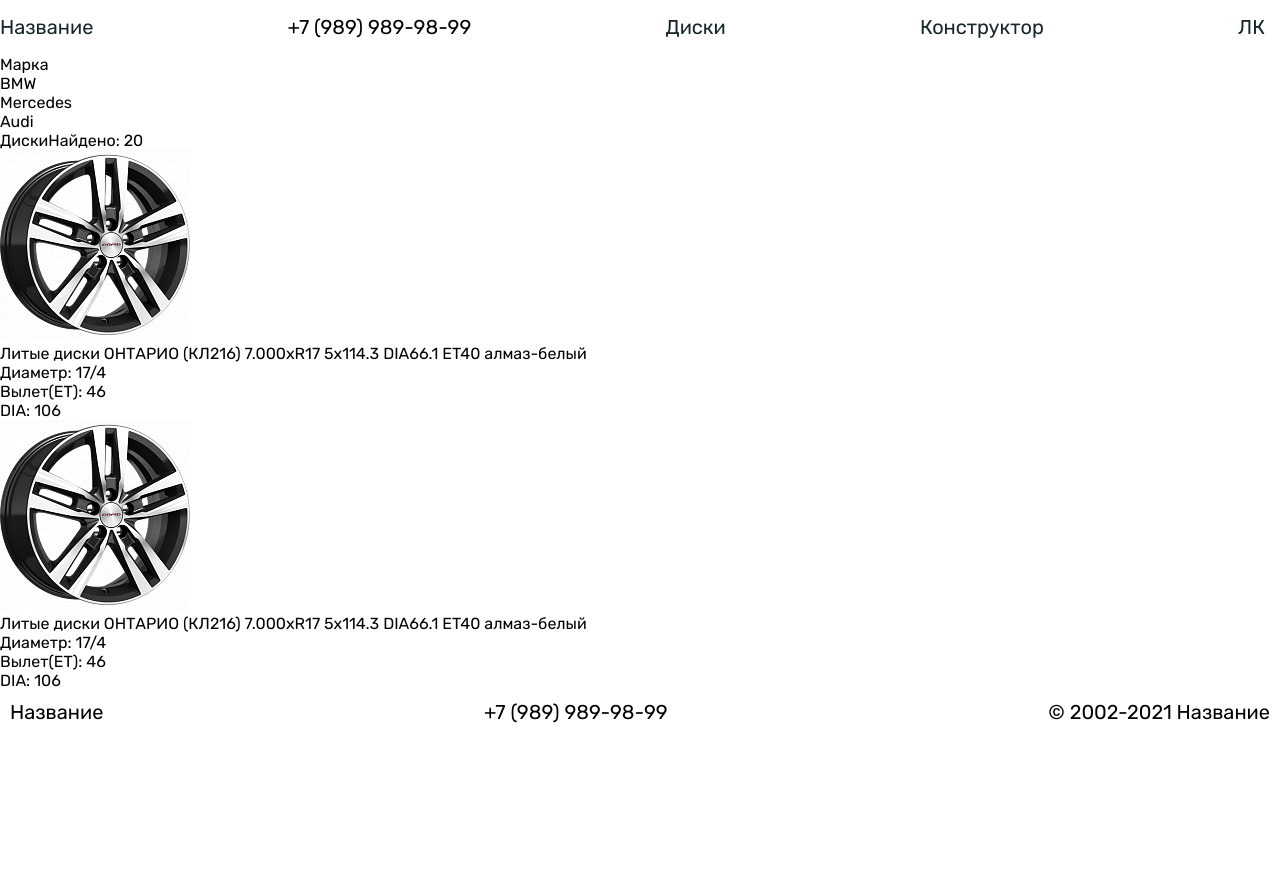
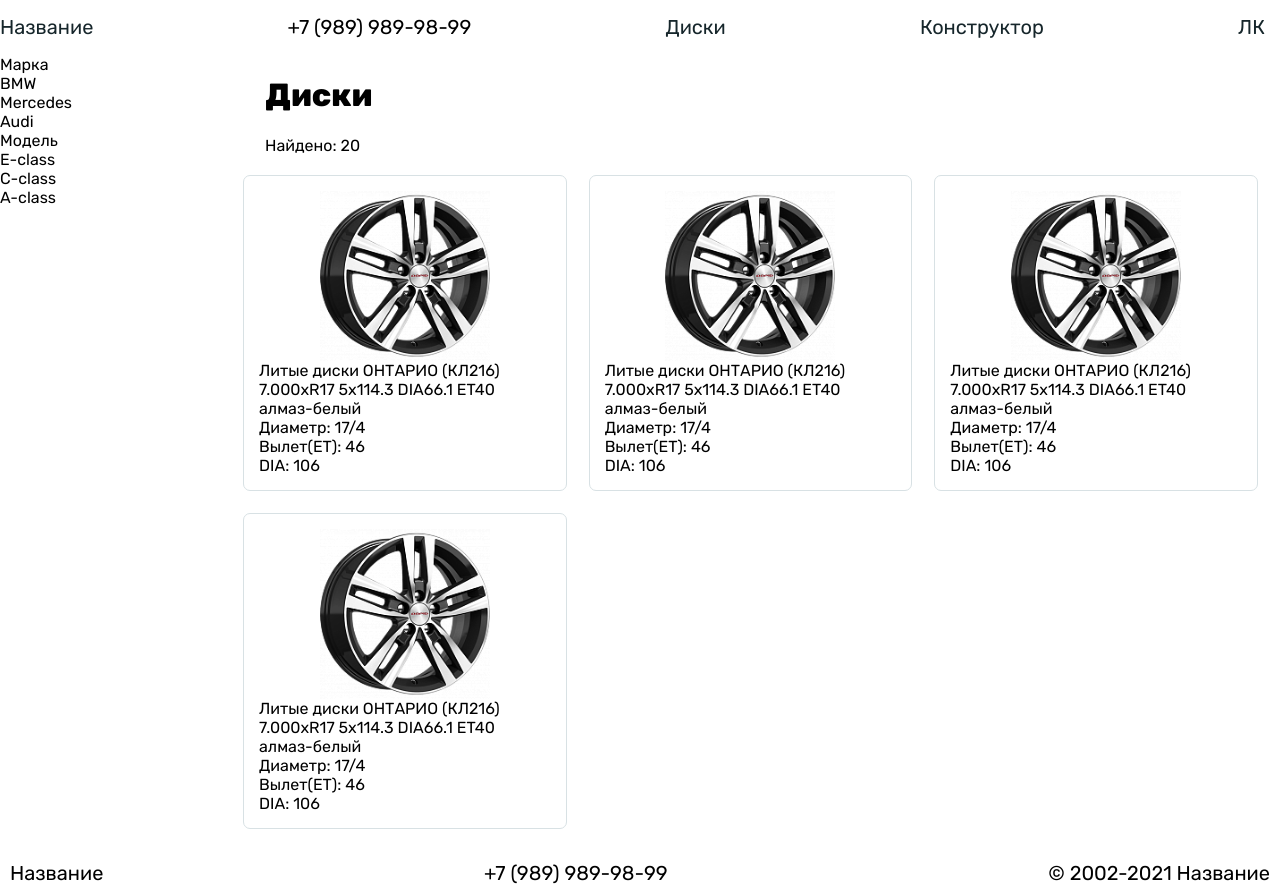
Before and after one commit to krai54rus/disks_shop, a React (Create React App) app: page /catalog in a window 1280 px wide. Before the commit the page ends 800 px from the top, so only its background shows below. Built offline with nearby package versions, Linux system fonts and the light colour scheme.

Commit message:
переделал компоненты и api

```diff
--- a/src/App.css
+++ b/src/App.css
@@ -171,6 +171,71 @@ a{
     width: 100%;
     height: 100%;
   }
+
+/* CATALOG PAGE */
+.catalog-wrapper{
+  display: flex;
+  justify-content: space-between;
+  align-items: flex-start;
+}
+.catalog-filter{
+  width: 300px;
+}
+/* .catalog-filter__list{
+
+}
+.catalog-filter__list_item{
+
+} */
+.catalog-section{
+  width: 100%;
+}
+.catalog-disks__title{
+  margin-left: 22px;
+}
+.catalog-disks__list{
+  display: flex;
+  justify-content: flex-start;
+  align-items: center;
+  flex-wrap: wrap;
+  margin-top: 20px;
+}
+.catalog-disks__list_item{
+  /* max-width: 290px; */
+  width: calc(25% - 22px);
+  margin-right: 22px;
+  margin-bottom: 22px;
+  border: 1px solid #D8E1E4;
+  border-radius: 7px;
+  padding: 15px;
+}
+.catalog-disks__list_item-top{
+  display: flex;
+  justify-content: center;
+  align-items: center;
+  flex-direction: column;
+}
+.catalog-disks__list_item-img{
+  width: 170px;
+  height: 170px;
+}
+.catalog-disks__list_item-img img{
+  width: 100%;
+  height: 100%;
+}
+
+@media (max-width: 1800px){
+  .catalog-disks__list_item  {
+    width: calc(33.33% - 22px);
+  }
+}
+
+@media (max-width: 767px){
+  .catalog-disks__list_item {
+    width: calc(50% - 22px);
+  }
+}
+
 /* FOOTER */
 .footer{
   width: 100%;
--- a/src/components/catalog/CatalogFilter.js
+++ b/src/components/catalog/CatalogFilter.js
@@ -1,8 +1,12 @@
-import React from 'react';
+import React, { useEffect } from 'react';
 function CatalogFilter(props){
+    useEffect(()=>{
+        console.log('filter');
+    })
     return (
         <div className="catalog-filter">
                 <div className="catalog-filter__list">
+
                     <div className="catalog-filter__list_item">
                         <div className="catalog-filter-name">
                             <span>Марка</span>
@@ -19,6 +23,24 @@ function CatalogFilter(props){
                             </div>
                         </div>
                     </div>
+
+                    <div className="catalog-filter__list_item">
+                        <div className="catalog-filter-name">
+                            <span>Модель</span>
+                        </div>
+                        <div className="catalog-filter-values">
+                            <div className="catalog-filter-values__item">
+                                <span>E-class</span>
+                            </div>
+                            <div className="catalog-filter-values__item">
+                                <span>C-class</span>
+                            </div>
+                            <div className="catalog-filter-values__item">
+                                <span>A-class</span>
+                            </div>
+                        </div>
+                    </div>
+
                 </div>
             </div>
     );
--- a/src/components/catalog/CatalogSection.js
+++ b/src/components/catalog/CatalogSection.js
@@ -3,7 +3,7 @@ function CatalogSection(props){
     return (
         <div className="catalog-section">
                 <div className="catalog-disks__title">
-                    <span className="catalog-disks__title-text">Диски</span>
+                    <h1 className="catalog-disks__title-text">Диски</h1>
                     <span className="catalog-disks__title-count">Найдено: 20</span>
                 </div>
                 <div className="catalog-disks__list">
--- a/src/components/main/MainBanner.js
+++ b/src/components/main/MainBanner.js
@@ -1,5 +1,8 @@
-import React from 'react';
+import React, { useEffect } from 'react';
 function MainBanner(){
+    useEffect(() => {
+        console.log('banner effect');
+    })
     return (
         <div className="main-banner">
             <div className="main-banner__container">
--- a/src/components/main/MainDisks.js
+++ b/src/components/main/MainDisks.js
@@ -1,5 +1,17 @@
-import React from 'react';
+import React, { useEffect, useState } from 'react';
 function MainDisks(props){
+    const [diskArr,getDisks] = useState([]);
+    useEffect(() => {
+        console.log('disks effect');
+        if (diskArr.length === 0) {
+            fetch('./disksmain.json')
+            .then(res=>res.json())
+            .then(res=>{
+                getDisks(res);
+                //console.log('disk',diskArr.length);
+            });
+        };
+    })
     return (
         <div className="main-disks">
             <div className="container">
@@ -10,8 +22,8 @@ function MainDisks(props){
                 </div>
                 <div className="main-disks__list">
                     {
-                        props.disks.length > 0 &&
-                        props.disks.map((item,index)=>
+                        diskArr.length > 0 &&
+                        diskArr.map((item,index)=>
                             <div key={index} className="main-disks__list_item">
                                 <div className="main-disks__list_item-img">
                                     <img src={`./img/${item.img}`} alt=""/>
--- a/src/components/main/MainMarks.js
+++ b/src/components/main/MainMarks.js
@@ -1,5 +1,17 @@
-import React from 'react';
+import React, { useEffect, useState } from 'react';
 function MainMarks(props){
+    const [markArr,getMarks] = useState([]);
+    useEffect(() => {
+        console.log('marks effect');
+        if (markArr.length === 0) {
+            fetch('./models.json')
+            .then(res=>res.json())
+            .then(res=>{
+                getMarks(res);
+                //console.log('marks',res);
+            });
+        };
+    })
     return (
         <div className="main-marks">
             <div className="container">
@@ -9,8 +21,8 @@ function MainMarks(props){
                 </div>
                 <div className="main-marks__list">
                     {
-                        props.marks.length > 0 &&
-                        props.marks.map((item,index)=>
+                        markArr.length > 0 &&
+                        markArr.map((item,index)=>
                             <div key={index} className="main-marks__list_item">
                                 <div className="main-marks__list_item-img">
                                     <img src={`./img/${item.img}`} alt=""/>
--- a/src/components/pages/CatalogPage.js
+++ b/src/components/pages/CatalogPage.js
@@ -5,8 +5,10 @@ function CatalogPage(){
     return(
         <div className="сatalog-page">
             <div className="container">
-                <CatalogFilter />
-                <CatalogSection disks={[{"name":"disk1"},{"name":"disk2"}]}/>
+                <div className="catalog-wrapper">
+                    <CatalogFilter />
+                    <CatalogSection disks={[{"name":"disk1"},{"name":"disk2"},{"name":"disk3"},{"name":"disk4"}]}/>
+                </div>
             </div>
         </div>
     )
--- a/src/components/pages/MainPage.js
+++ b/src/components/pages/MainPage.js
@@ -12,36 +12,15 @@ function MainPage(){
     //     //     cleanup
     //     // };
     // }, [input]);
-    const [markArr,getMarks] = useState([]);
-    const [diskArr,getDisks] = useState([]);
     useEffect(() => {
-        console.log(markArr.length);
-        if (markArr.length === 0) {
-            fetch('./models.json')
-            .then(res=>res.json())
-            .then(res=>{
-                getMarks(res);
-                console.log('marks',res);
-            });
-        };
-        if (diskArr.length === 0) {
-            console.log('disk lenght ',diskArr.length);
-            fetch('./disksmain.json')
-            .then(res=>res.json())
-            .then(res=>{
-                getDisks(res);
-                console.log('disk',diskArr.length);
-            });
-        };
+        console.log('mainpage eff');
     })
     return(
         <div className="main-page">
             <MainBanner />
-            <MainMarks marks={markArr} />
-            <MainDisks disks={diskArr}/>
-            {/*
+            <MainMarks />
             <MainDisks />
-            <MainBrands /> */}
+            {/* <MainBrands /> */}
         </div>
     )
 }
```
